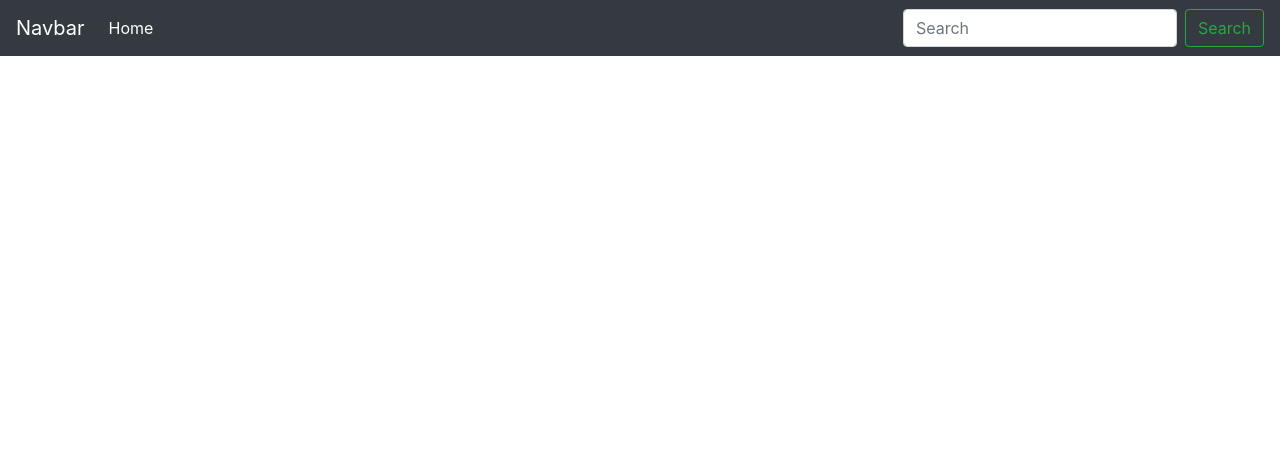
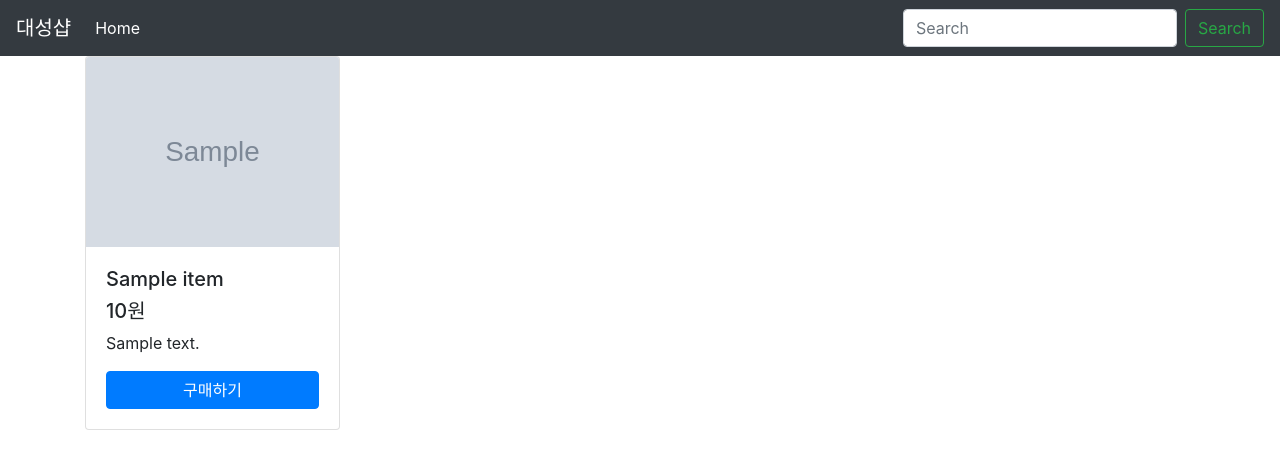
Before and after one commit to MDJuniooor/shoppingmallProject, a Django app: template shop/templates/shop/item_list.html in a window 1280 px wide. Shown: the top 469 px of the page. Run offline with Django 3.2, Linux system fonts and the light colour scheme; the template is opened without the code that fills it: most values are stand-ins (such as "Sample title", 1, 10 or a date in 2020); grey boxes marked "Sample" are stand-in pictures; some libraries are stand-ins or nearby versions.

Commit message:
finish front

```diff
--- a/accounts/templates/accounts/profile.html
+++ b/accounts/templates/accounts/profile.html
@@ -7,7 +7,7 @@
             <h2>{{user}}'s Profile</h2>
             <h3>구매내역</h3>
 
-            ... {% endblock %}
         </div>
     </div>
 </div>
+{% endblock %}
--- a/shop/templates/shop/item_list.html
+++ b/shop/templates/shop/item_list.html
@@ -1,5 +1,29 @@
 {% extends "shop/layout.html" %}
+{% load humanize %}
+{% block content%}
+        <div class="container">
+            <div class="row">
+                {% for item in item_list %}
+                    <div class="col-sm-3">
+                        <div class="card">
+                            {% if item.photo %}
+                            <img class="card-img-top" src="{{item.photo.url}}" alt="Card image cap">
+                            {% endif %}
+                            <div class="card-body">
+                                <h5 class="card-text">{{item.name}}</h5>
+                                <h5 class="card-text">{{item.amount|intcomma}}원</h5>
+                                {% if item.desc %}
+                                <p class="card-text">{{item.desc}}</p>
+                                {% endif %}
+                                <a href="" class="btn btn-primary btn-block">구매하기</a>
+                            </div>
 
-{ % block content % }
-    {{ item_list }}
-{ % endblock % }
+
+
+                        </div>
+                    </div>
+                 {% endfor %}
+            </div>
+        </div>
+
+{% endblock %}
--- a/shop/urls.py
+++ b/shop/urls.py
@@ -1,5 +1,4 @@
 from django.urls import path, include
-from django.contrib.auth.views import login
 from . import views
 app_name = "shop"
 
--- a/shopping/settings.py
+++ b/shopping/settings.py
@@ -34,6 +34,7 @@ INSTALLED_APPS = [
     'django.contrib.admin',
     'django.contrib.auth',
     'django.contrib.contenttypes',
+    'django.contrib.humanize',
     'django.contrib.sessions',
     'django.contrib.messages',
     'django.contrib.staticfiles',
--- a/shopping/templates/layout.html
+++ b/shopping/templates/layout.html
@@ -12,7 +12,7 @@
 
 <body>
     <nav class="navbar navbar-expand-md navbar-dark bg-dark">
-        <a class="navbar-brand" href="#">Navbar</a>
+        <a class="navbar-brand" href="#">대성샵</a>
         <button class="navbar-toggler" type="button" data-toggle="collapse" data-target="#navbarsExampleDefault" aria-controls="navbarsExampleDefault"
             aria-expanded="false" aria-label="Toggle navigation">
             <span class="navbar-toggler-icon"></span>
@@ -21,20 +21,20 @@
         <div class="collapse navbar-collapse" id="navbarsExampleDefault">
             <ul class="navbar-nav mr-auto">
                 <li class="nav-item active">
-                    <a class="nav-link" href="% url "root" %">Home
+                    <a class="nav-link" href="{% url 'root' %}">Home
                         <span class="sr-only">(current)</span>
                     </a>
                 </li>
                 {% if user.is_authenticated %}
                     <li class="nav-item">
-                        <a class="nav-link" href="#">Profile</a>
+                        <a class="nav-link"href="{% url 'root' %}">Profile</a>
                     </li>
                 {% else %}
                 {% endif %}
 
             </ul>
-            <form class="form-inline my-2 my-lg-0">
-                <input class="form-control mr-sm-2" type="text" placeholder="Search" aria-label="Search">
+            <form class="form-inline my-2 my-lg-0" action="{% url "shop:index" %}">
+                <input name='q'value="{{q}}"" class="form-control mr-sm-2" type="text" placeholder="Search" aria-label="Search">
                 <button class="btn btn-outline-success my-2 my-sm-0" type="submit">Search</button>
             </form>
         </div>
```
Also changed, not shown: shop/views.py (+16 -1 lines).
